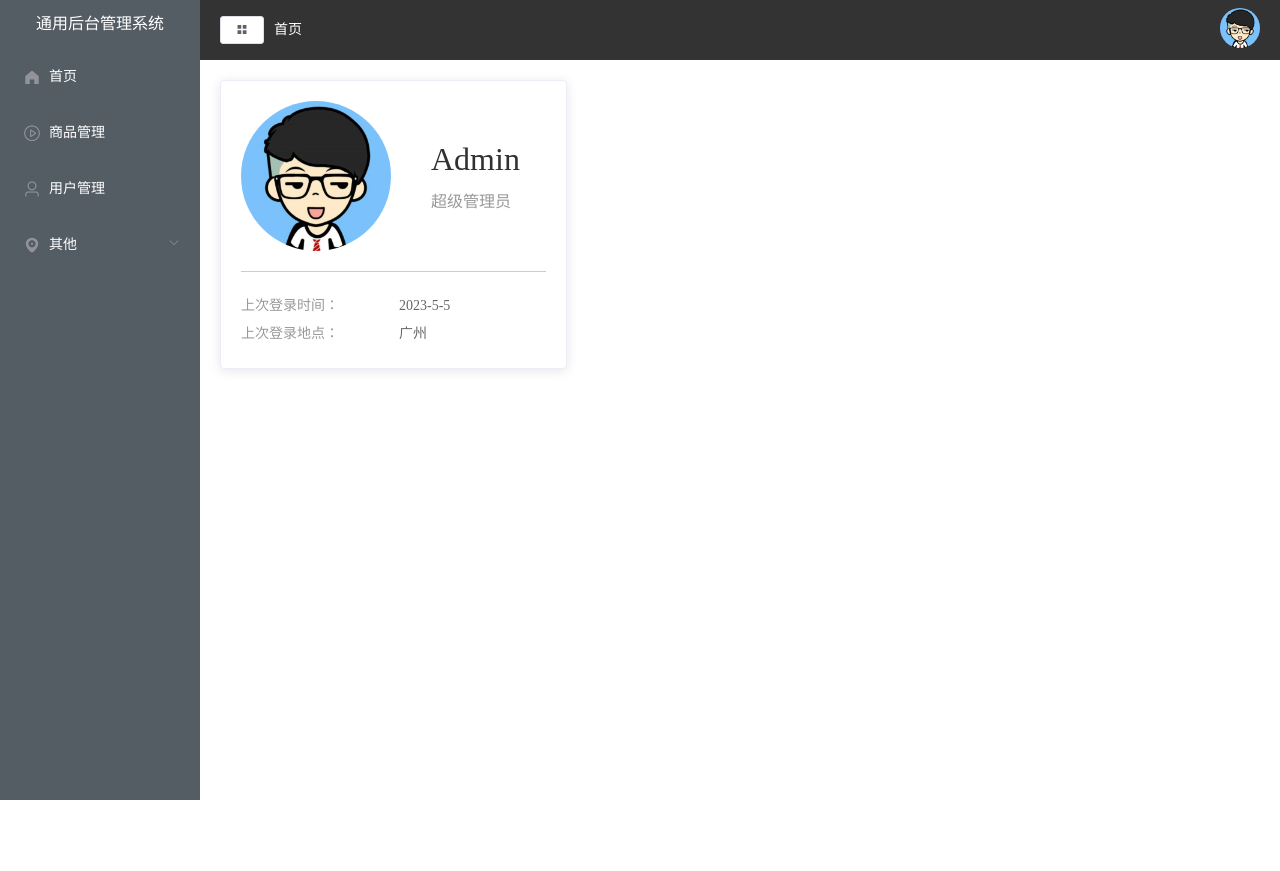
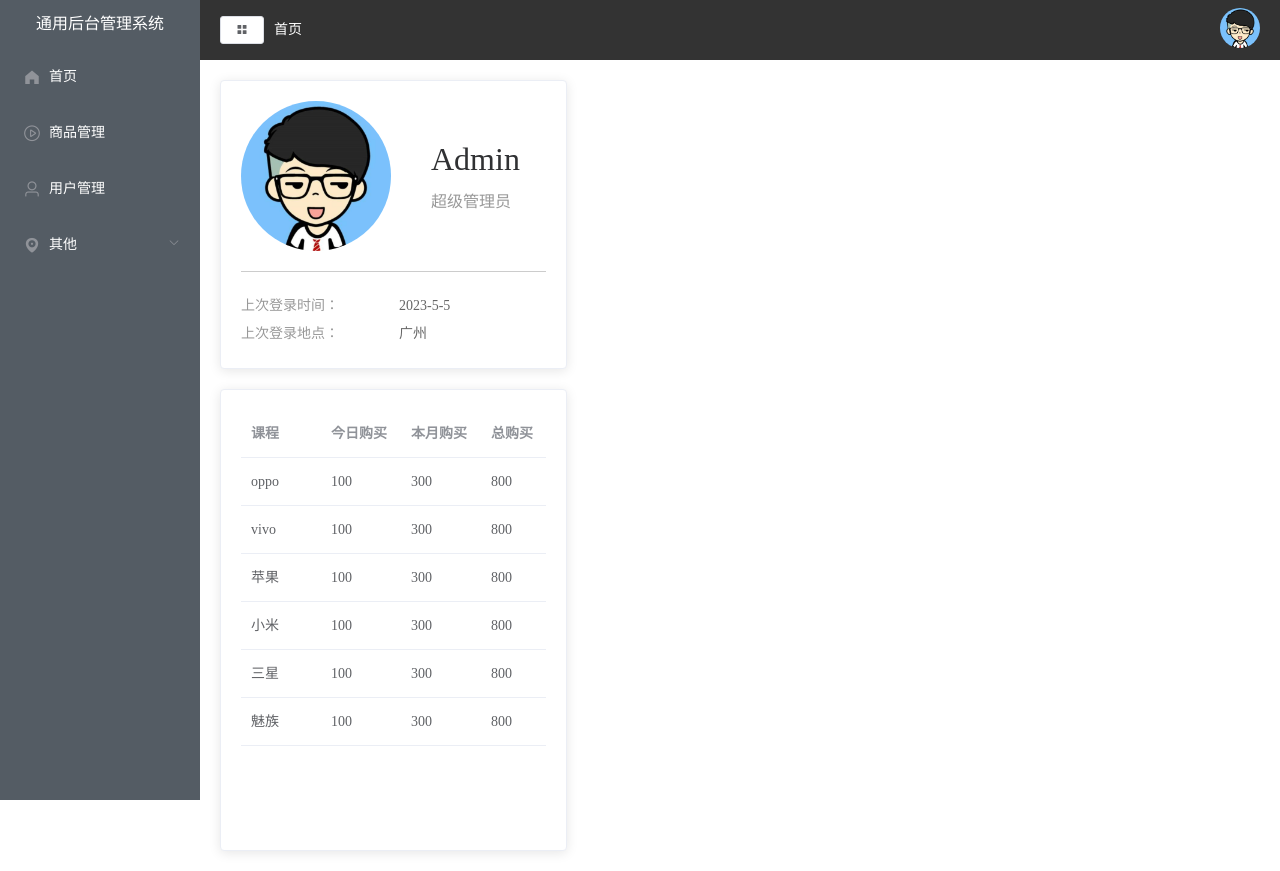
Before and after one commit to bookslin/vue-backstage1, a Vue app in the folder my-app/: page /#/home in a window 1280 px wide. Before the commit the page ends 800 px from the top, so only its background shows below. Built offline with nearby package versions, Linux system fonts and the light colour scheme.

Commit message:
p20【home】 table--已完成

```diff
--- a/my-app/src/views/Home.vue
+++ b/my-app/src/views/Home.vue
@@ -15,48 +15,108 @@
           <p>上次登录地点：<span>广州</span></p>
         </div>
       </el-card>
+      <el-card style="margin-top: 20px;height: 460px;">
+        <el-table :data="tableData" style="width: 100%">
+          <el-table-column v-for="(val,key) in tablelabel" :prop="key" :label="val" />
+        </el-table>
+      </el-card>
     </el-col>
-  <el-col :span="16"><div class="grid-content bg-purple-light"></div></el-col>
+    <el-col :span="16">
+      <div class="grid-content bg-purple-light"></div>
+    </el-col>
   </el-row>
 </template>
 
-<script setup>
-
+<script>
+export default {
+  data() {
+    return {
+      tableData: [
+          {
+            name: 'oppo',
+            todayBuy: 100,
+            monthBuy: 300,
+            totalBuy: 800
+          },
+          {
+            name: 'vivo',
+            todayBuy: 100,
+            monthBuy: 300,
+            totalBuy: 800
+          },
+          {
+            name: '苹果',
+            todayBuy: 100,
+            monthBuy: 300,
+            totalBuy: 800
+          },
+          {
+            name: '小米',
+            todayBuy: 100,
+            monthBuy: 300,
+            totalBuy: 800
+          },
+          {
+            name: '三星',
+            todayBuy: 100,
+            monthBuy: 300,
+            totalBuy: 800
+          },
+          {
+            name: '魅族',
+           todayBuy: 100,
+            monthBuy: 300,
+            totalBuy: 800
+          }
+        ],
+        tablelabel: {
+          name:'课程',
+          todayBuy:'今日购买',
+          monthBuy:'本月购买',
+          totalBuy:'总购买'
+        }
+    }
+  }
+}
 </script>
 
 <style lang="less" scoped>
-  .user{
+.user {
   padding-bottom: 20px;
   margin-bottom: 20px;
   border-bottom: 1px solid #ccc;
   display: flex;
   align-items: center;
-    img{
+
+  img {
     margin-right: 40px;
     width: 150px;
     height: 150px;
     border-radius: 50%;
   }
 }
+
 .userinfo {
-      .name{
+  .name {
     font-size: 32px;
     margin-bottom: 10px;
   }
-      .access{
+
+  .access {
     color: #999999;
   }
 }
-    .login-info{
-      p{
+
+.login-info {
+  p {
     line-height: 28px;
     font-size: 14px;
     color: #999999;
-      span{
+
+    span {
       color: #666666;
       margin-left: 60px;
     }
   }
 }
-
 </style>
```
Lines whose indentation alone changed are shown as unchanged.
